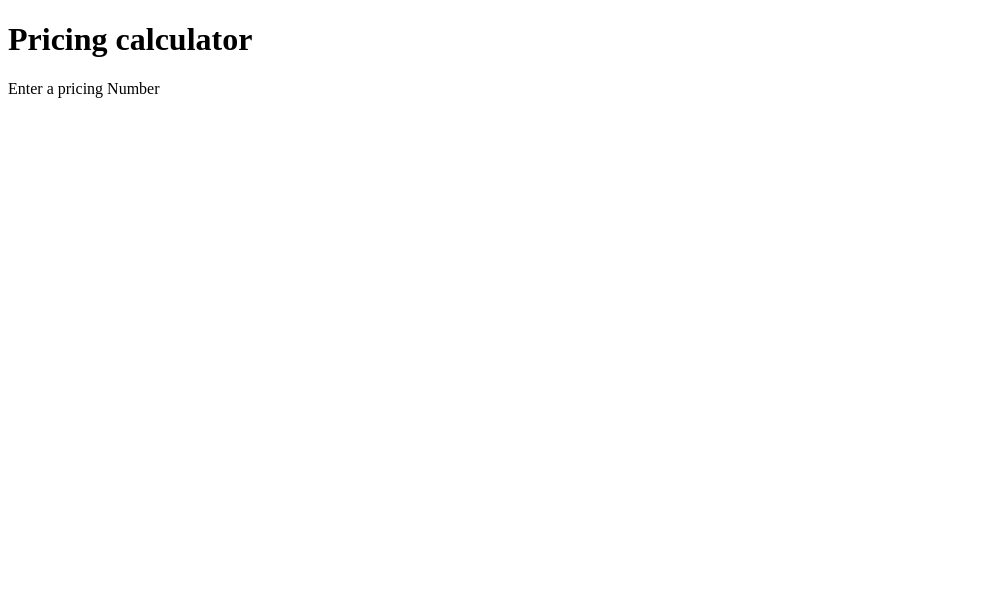
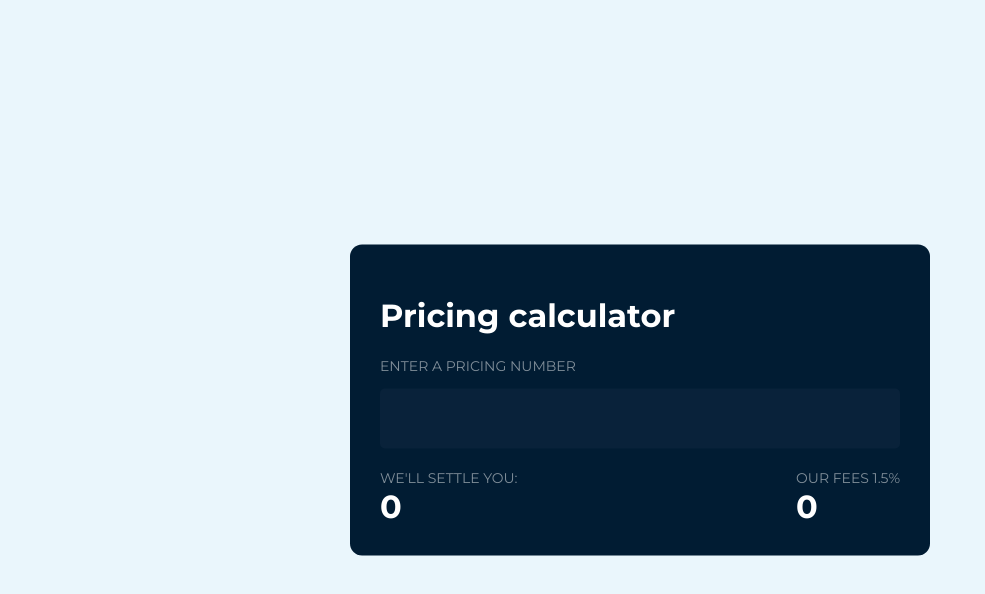
Before and after one commit to MrOLU24/pricing-calculate, a plain HTML site: page index.html in a window 1280 px wide. Shown: the whole page, without its empty margins (0-985 px from the left). Drawn offline with Linux system fonts and the light colour scheme.

Commit message:
done wit the layout

```diff
--- a/index.html
+++ b/index.html
@@ -1,10 +1,13 @@
 <!DOCTYPE html>
 <html lang="en">
   <head>
-    <meta charset="UTF-8">
-    <meta name="viewport" content="width=device-width, initial-scale=1.0">
+    <meta charset="UTF-8" />
+    <meta name="viewport" content="width=device-width, initial-scale=1.0" />
     <title>Pricing calculator</title>
-    <link rel="stylesheet" href="./styled.css">
+    <link rel="preconnect" href="https://fonts.googleapis.com">
+<link rel="preconnect" href="https://fonts.gstatic.com" crossorigin>
+<link href="https://fonts.googleapis.com/css2?family=Montserrat:ital,wght@0,100..900;1,100..900&display=swap" rel="stylesheet">
+    <link rel="stylesheet" href="./styled.css" />
   </head>
   <body>
     <div class="container">
@@ -12,6 +15,17 @@
         <h1>Pricing calculator</h1>
         <p>Enter a pricing Number</p>
       </div>
+      <input type="number" id="value" />
+      <div class="calculate-wrapper">
+        <div class="calculate">
+          <p>we'll settle you:</p>
+          <p class="amt" id="calculate">0</p>
+        </div>
+        <div class="calculate fees">
+          <p>Our Fees 1.5%</p>
+          <p class="amt" id="calculate">0</p>
+        </div>
+      </div>
     </div>
   </body>
   <script src="./script.js"></script>
--- a/styled.css
+++ b/styled.css
@@ -0,0 +1,52 @@
+body{
+    margin: 0;
+    padding: 0;
+    box-sizing: border-box;
+    background: #eaf6fc;
+    color: #fff;
+    font-family: "Montserrat", serif;
+}
+p{
+    font-size: 14px;
+    text-transform: uppercase;
+    color: #808e99;
+}
+input{
+    width: 100%;
+    height: 60px;
+    border: 0px;
+    background: #09223a;
+    border-radius: 5px;
+    padding: 20px;
+    box-sizing: border-box;
+    color: #fff;
+    font-size: 32px;
+    font-weight: bold;
+}
+input:focus{
+    outline: 0px;
+}
+.container{
+    position: absolute;
+    width: 100%;
+    max-width: 520px;
+    background: #011c33;
+    padding: 30px;
+    border-radius: 12px;
+    top: 50%;
+    left: 50%;
+    transform: translate(-50%, -50%);
+}
+.calculate-wrapper{
+    display: flex;
+    justify-content: space-between;
+    margin-top: 20px;
+}
+.amt{
+    color: #fff;
+    font-size: 32px;
+    font-weight: bold;
+}
+.calculate>p{
+    margin: 0;
+}
```
Lines whose indentation alone changed are shown as unchanged.
